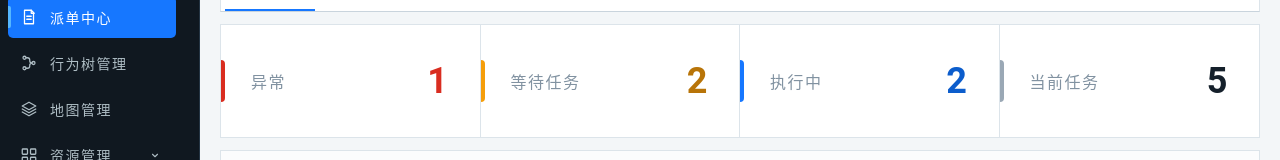
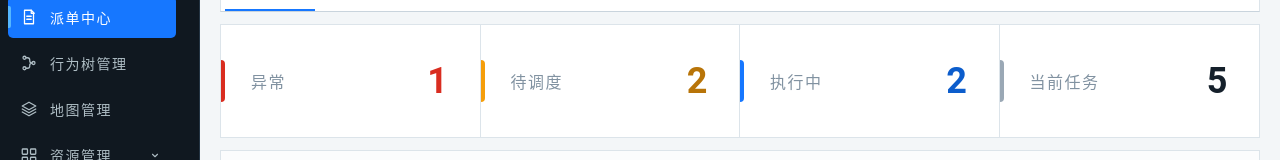
Before and after one commit to zhanzhikai611-del/AMR_V2, a Vue app: page /task-records in a window 1280 px wide. Shown: the part 128-288 px from the top of the page. Built offline with nearby package versions, Linux system fonts and the light colour scheme.

Commit message:
fix: reorder task overview metrics

```diff
--- a/src/views/TaskRecordsView.vue
+++ b/src/views/TaskRecordsView.vue
@@ -114,7 +114,7 @@ onMounted(async () => {
     <template v-if="activeTab === 'live'">
       <section class="dispatch-summary" aria-label="实时任务摘要">
         <article class="fault"><span>异常</span><strong>{{ abnormalCount }}</strong></article>
-        <article class="waiting"><span>等待任务</span><strong>{{ waitingCount }}</strong></article>
+        <article class="waiting"><span>待调度</span><strong>{{ waitingCount }}</strong></article>
         <article class="running"><span>执行中</span><strong>{{ runningCount }}</strong></article>
         <article><span>当前任务</span><strong>{{ activeTasks.length }}</strong></article>
       </section>
```
